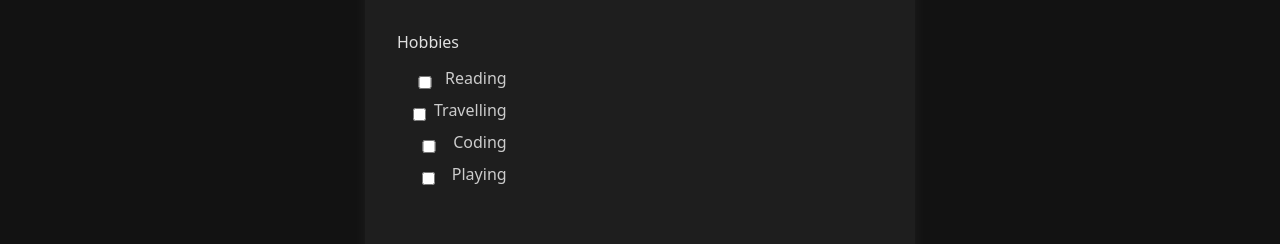
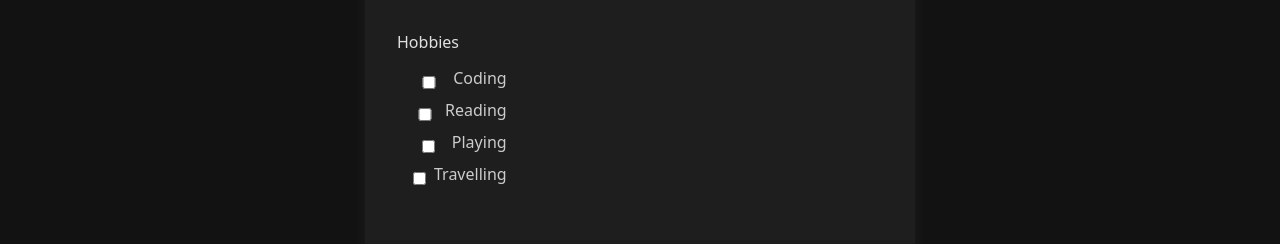
Before and after one commit to Keval2707/React-Employee-Form, a React (Vite) app: page / in a window 1280 px wide. Shown: the part 980-1224 px from the top of the page. Built offline with nearby package versions, Linux system fonts and the light colour scheme.

Commit message:
updated delete functonalty

```diff
--- a/src/components/RegistrationForm/UserList.jsx
+++ b/src/components/RegistrationForm/UserList.jsx
@@ -41,9 +41,9 @@ export const UserList = ({
   const handleDeleteUser = (id) => deleteUsers([id]);
 
   const handleMultipleDelete = () => {
+    setSelect(false);
+    setCheckedItems([]);
     deleteUsers(checkedItems.map((item) => item.id));
-    setCheckedItems([]);
-    setSelect(false);
   };
 
   const handleEdit = (userData) => {
--- a/src/components/RegistrationForm/helper.js
+++ b/src/components/RegistrationForm/helper.js
@@ -70,10 +70,10 @@ export const updateUserList = (list) => {
 };
 
 export const hobbiesList = [
-  { id: 1, name: "Reading" },
-  { id: 2, name: "Travelling" },
-  { id: 3, name: "Coding" },
-  { id: 4, name: "Playing" },
+  { id: 1, name: "Coding" },
+  { id: 2, name: "Reading" },
+  { id: 3, name: "Playing" },
+  { id: 4, name: "Travelling" },
 ];
 
 const rules = {
```
